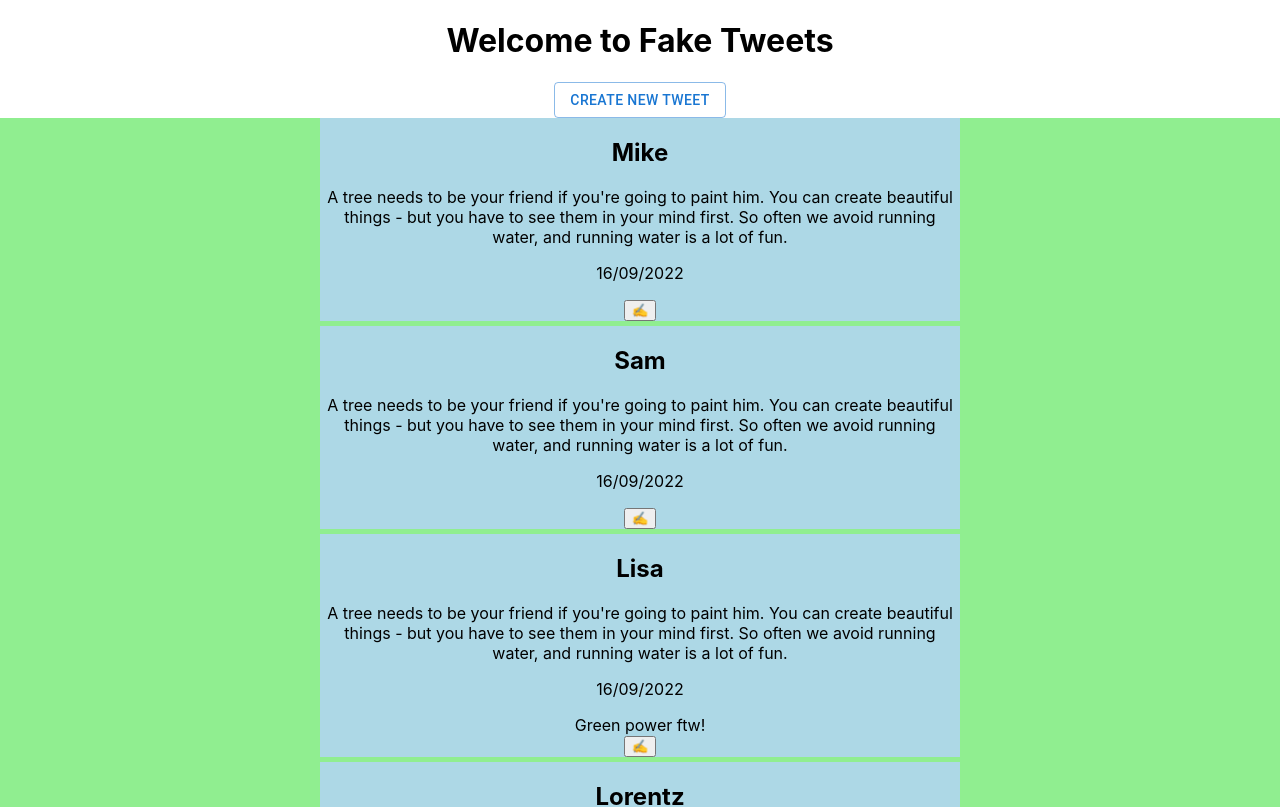
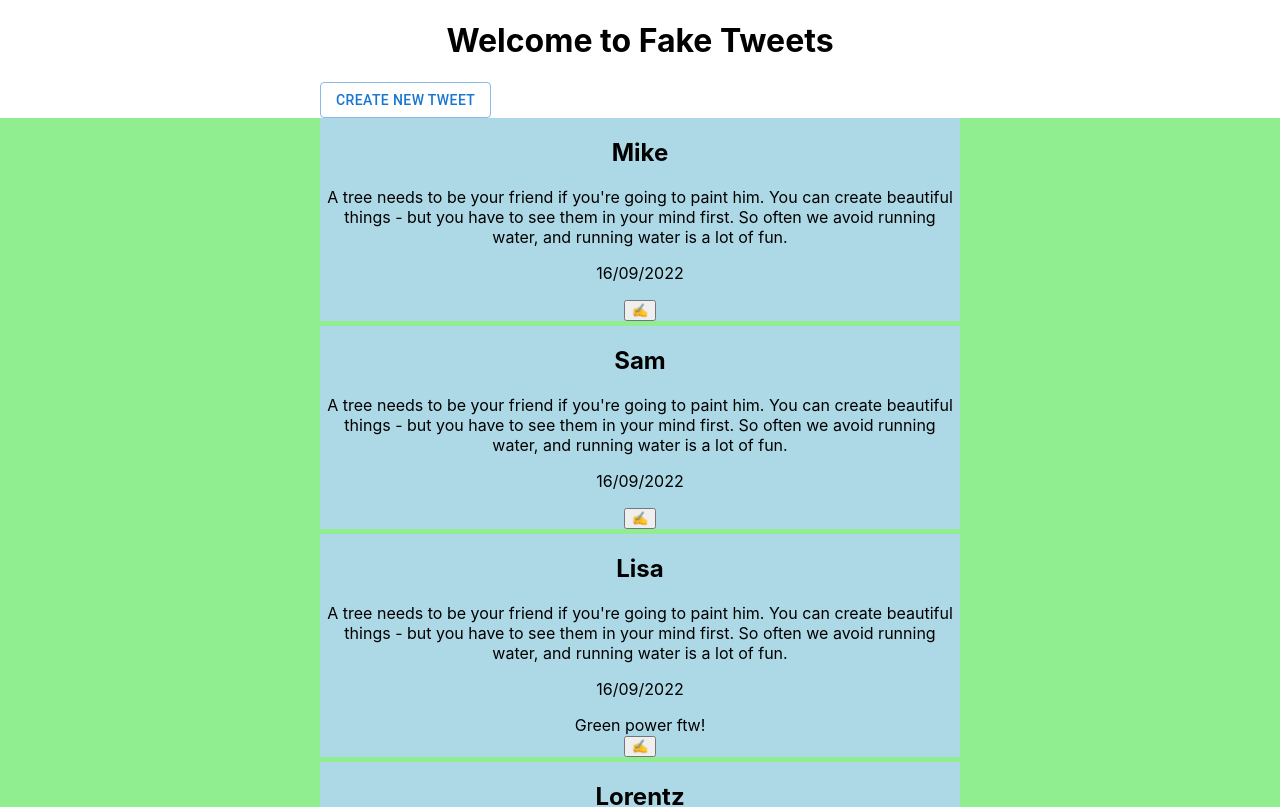
Before and after one commit to hamstercat007/fake-tweets, a React (Create React App) app: page / in a window 1280 px wide. Shown: the top 807 px of the page. Built offline with nearby package versions, Linux system fonts and the light colour scheme.

Commit message:
move button to left

```diff
--- a/src/App.js
+++ b/src/App.js
@@ -1,11 +1,11 @@
 import './App.css';
-import HomePage from './Components/HomePage';
+import NavBar from './Components/NavBar';
 import TweetCardList from './Components/TweetCardList';
 
 function App() {
     return (
         <div className='App'>
-            <HomePage />
+            <NavBar />
             <TweetCardList />
         </div>
     );
--- a/src/Components/HomePage.js
+++ /dev/null
@@ -1,15 +0,0 @@
-import TweetModal from "./TweetModal.js";
-
-function HomePage() {
-    return (
-        <div style={{ display: 'flex', flexDirection: 'column' }}>
-            <h1>Welcome to Fake Tweets</h1>
-            {/* <button style={{ alignSelf: 'flex-start' }} onClick=>
-                Create new Tweet
-            </button> */}
-            <TweetModal sx={{ alignSelf: 'flex-start' }} />
-        </div>
-    );
-}
-
-export default HomePage;
--- /dev/null
+++ b/src/Components/NavBar.js
@@ -0,0 +1,14 @@
+import TweetModal from "./TweetModal.js";
+
+function NavBar() {
+    return (
+        <div style={{ display: 'flex', flexDirection: 'column', alignItems: 'center' }} id="flex-container">
+            <h1>Welcome to Fake Tweets</h1>
+            <div style={{textAlign:"left", width: "50%", }} id="tweet-modal-div">
+            <TweetModal  />
+            </div>
+        </div>
+    );
+}
+
+export default NavBar;
--- a/src/Components/TweetCardList.js
+++ b/src/Components/TweetCardList.js
@@ -1,5 +1,5 @@
 import TweetCard from './TweetCard.js';
-import {tweetData} from "../tweetData.js"
+import {tweetData} from "../data/tweetData.js"
 
 function TweetCardList() {
     return (
```
Also changed, not shown: src/data/tweetData.js (renamed from src/tweetData.js).
